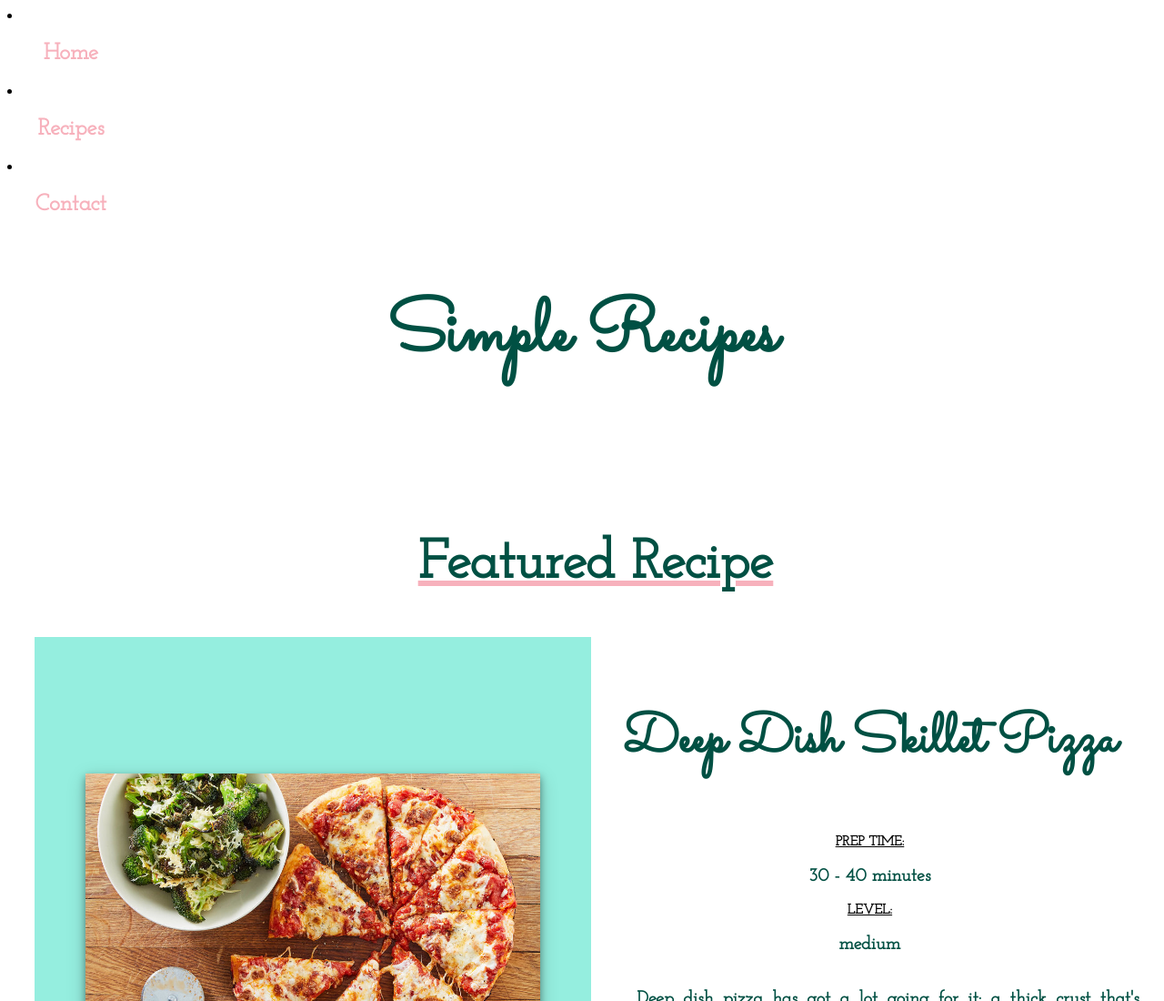
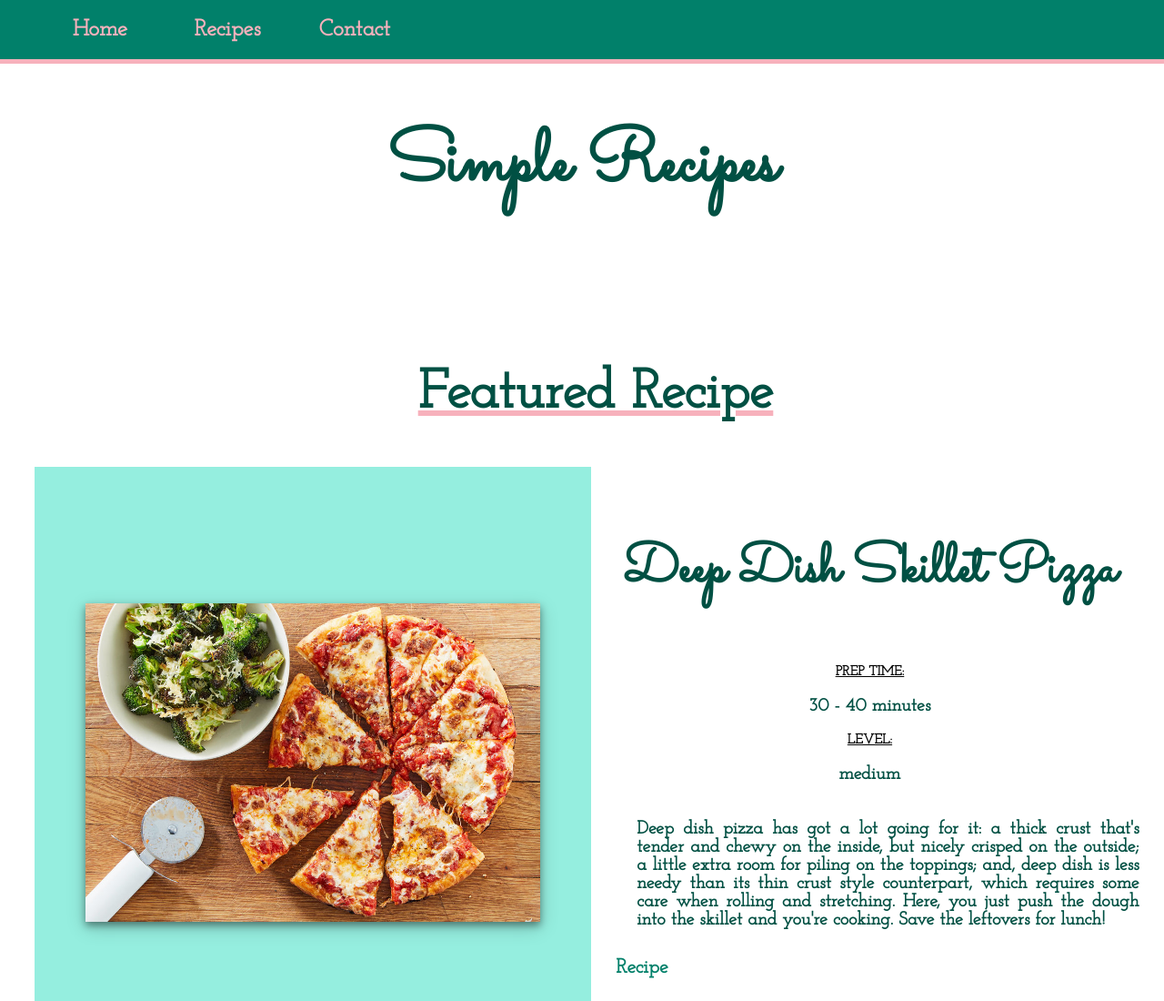
Before and after one commit to John303444/HTML-AND-CSS-PROJECTS, a plain HTML site: page Simple-Recipes/index.html in a window 1280 px wide. Shown: the top 1100 px of the page at 91% size. Drawn offline with Linux system fonts and the light colour scheme; files that its build step writes are made by us from their sources; files whose address does not match are found by name.

Commit message:
fix error

```diff
--- a/Simple-Recipes/index.html
+++ b/Simple-Recipes/index.html
@@ -4,12 +4,13 @@
 <head>
     <title>Simple Rewcipes</title>
     <meta charset="UTF-8">
-    <link href="cas/style.css" rel="stylesheet">
+    <link href="style.css" rel="stylesheet">
 </head>
 
 <body>
     <!--NAVBAR-->
-    <nav class="nav-bar" <ul>
+    <nav class="nav-bar" >
+    <ul>
         <li><a href="#">Home</a>
         <li class="drop"><a href="#recipes">Recipes</a></li>
         <div class="rollover-menu">
```
